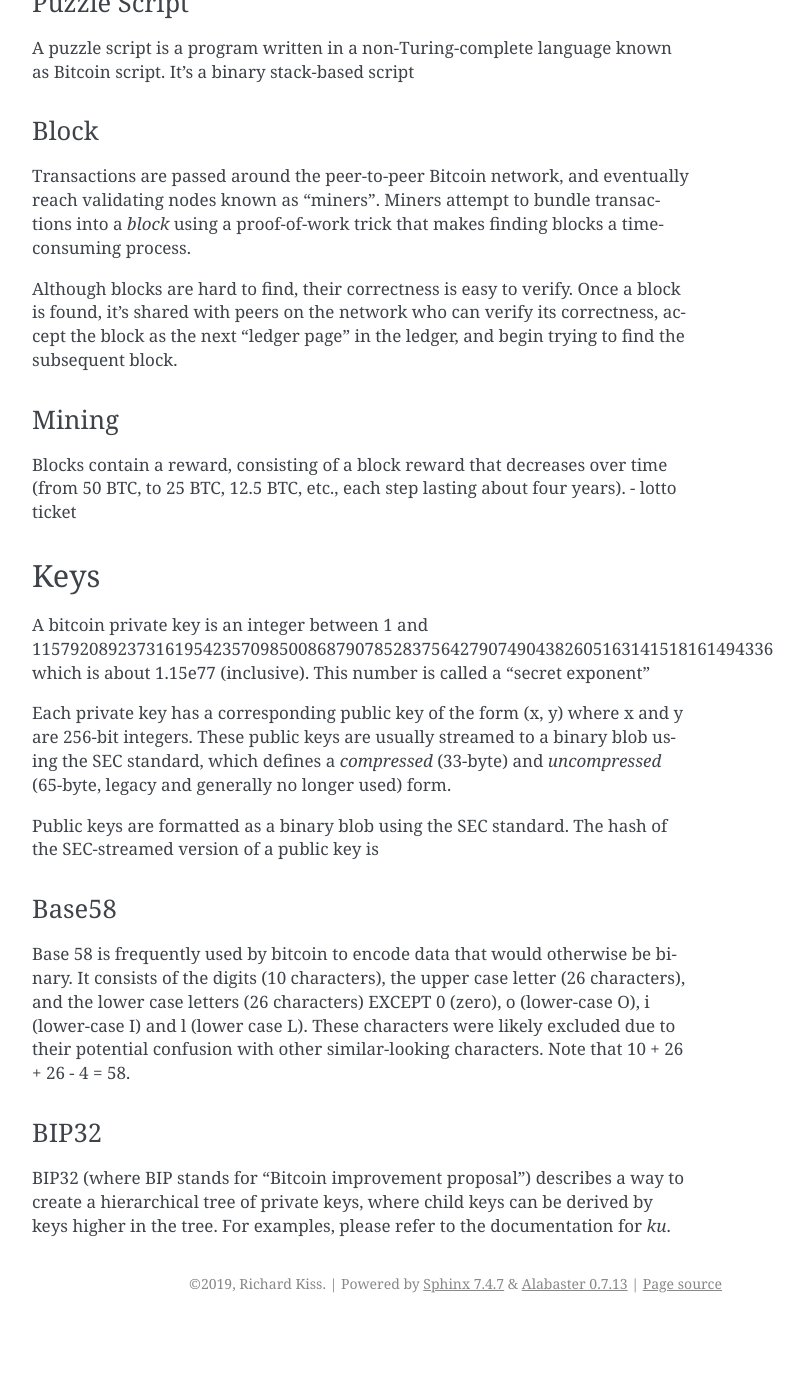
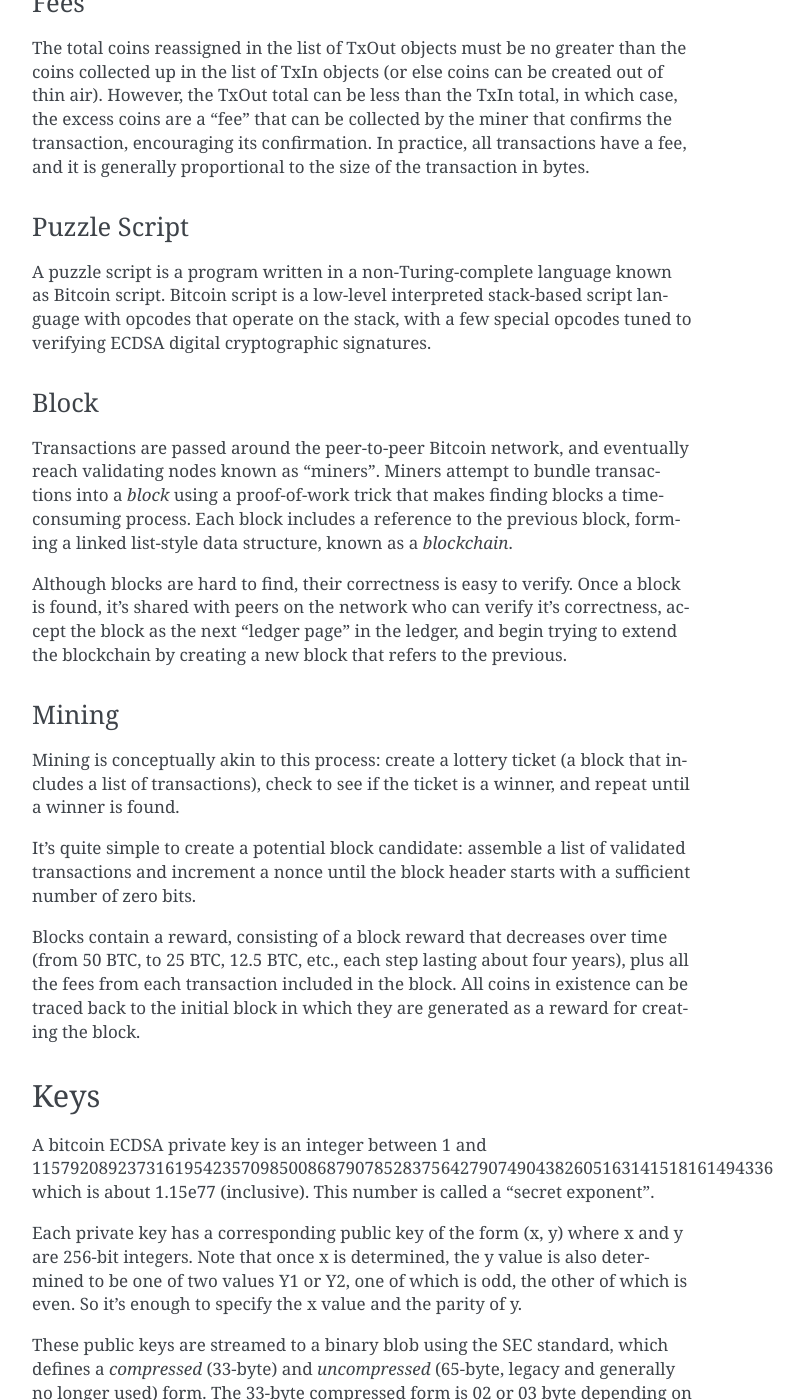
Before and after one commit to richardkiss/pycoin, a Sphinx documentation site: the page built from docs/bitcoin.rst, in a window 1280 px wide and 1400 px high, scrolled down 2219 px. Shown: the whole window, without its empty margins (388-1192 px from the left). Built offline with Sphinx 7.4.7, drawn with Linux system fonts in a browser that asks for light colours; formulas are drawn with MathJax 3; pages that are not in the unit, such as notebooks, are missing from menus; before the commit the page ends 3542 px from its top, so only the background shows below that; some of the changed text lies outside the part shown.

Commit message:
Some doc improvements.

```diff
--- a/docs/bitcoin.rst
+++ b/docs/bitcoin.rst
@@ -41,7 +41,6 @@
 confers is the ability to reassign ownership. This may seem odd at first,
 but it's the essence of how all money works.
 
-
 Transactions
 ^^^^^^^^^^^^
 
@@ -50,62 +49,80 @@
 puts them in a big pile, then rerolls them and locks them in new unspents.
 The old unspents are now spent (and so no longer considered "unspents").
 
-A transaction consists of a little metadata, one or more inputs, each of which is
-known as a *TxIn* (commonly known as a vin), and one or more outputs,
-each of which is known as a *TxOut* (or vout).
+A transaction consists of a little metadata, one or more inputs, each of
+which is known as a *TxIn* (commonly known as a vin), and one or more
+outputs, each of which is known as a *TxOut* (or vout).
 
-Transactions are named by their transaction ID, which is a 256-bit
-binary string, generally expressed as a 64-character hex id. Example::
+Transactions are named by their transaction ID, which is a 256-bit binary
+string, generally expressed as a 64-character hex id. Example::
 
-    0e3e2357e806b6cdb1f70b54c3a3a17b6714ee1f0e68bebb44a74b1efd512098
+ 0e3e2357e806b6cdb1f70b54c3a3a17b6714ee1f0e68bebb44a74b1efd512098
 
-This binary string is generated by streaming the transaction to a binary blob in
-a canonical way, then taking the sha256 hash of the blob **twice**. Note that by
-convention, the hex id is written in reverse, little-endian order.
+This binary string is generated by streaming the transaction to a binary
+blob in a canonical way, then taking the sha256 hash of the blob **twice**.
+Note that by convention, the hex id is written in reverse, little-endian
+order.
 
 
 TxIn
 ^^^^
 
 Each TxIn refers to exactly one unspent, and includes a *solution script*
-that corresponds to the unspent's puzzle script, and "unlocks" it.
-If the unspent's puzzle script is a lock, the solution script is a key
--- but a key that (usually) unlocks the coins *only* for the transaction
-the TxIn is embedded in.
+that corresponds to the unspent's puzzle script, and "unlocks" it. If the
+unspent's puzzle script is a lock, the solution script is a key -- but a key
+that (usually) unlocks the coins *only* for the transaction the TxIn is
+embedded in.
 
 To "unlock" the coins, the puzzle script must be solved. This generally
-requires knowing the private key corresponding to the public key,
-and creating a signature proving that the private key is known and
-approves the resultant transfer of coins expressed by the transaction.
-This is done by hashing parts of the transaction, including the TxOut
-list, and having the solution include a digital signature on that hash.
+requires knowing the private key corresponding to the public key, and
+creating a signature proving that the private key is known and approves the
+resultant transfer of coins expressed by the transaction. This is done by
+hashing parts of the transaction, including the TxOut list, and having the
+solution include a digital signature on that hash.
 
 
 TxIn
 ^^^^
 
-A TxIn defines the input coins for a transaction. It points to unspent coins via
-transaction ID and the index of the TxOut. This TxOut must not be spent by any
-other confirmed transaction (this is called a "double-spend", and is akin to
-offering the same ten dollar bill to two different people).
+A TxIn defines the input coins for a transaction. It points to unspent coins
+via transaction ID and the index of the TxOut. This TxOut must not be spent
+by any other confirmed transaction (this is called a "double-spend", and is
+akin to offering the same ten dollar bill to two different people).
 
-A TxIn also contains a solution script, that solves the puzzle script protecting
-the coins in the TxOut.
+A TxIn also contains a solution script, that solves the puzzle script
+protecting the coins in the TxOut.
 
 
 TxOut
 ^^^^^
 
-A TxOut defines the output coins of a transaction. It's a structure that includes an integer representing the number of satoshis dedicated to this output and the puzzle script that protects these coins.
+A TxOut defines the output coins of a transaction. It's a structure that
+includes an integer representing the number of satoshis dedicated to this
+output and the puzzle script that protects these coins.
 
-Each TxOut of a confirmed transaction corresponds to an unspent, that can be referred to by a TxIn in a future transaction (but only one!).
+Each TxOut of a confirmed transaction corresponds to an unspent, that can be
+referred to by a TxIn in a future transaction (but only one!).
+
+
+Fees
+^^^^
+
+The total coins reassigned in the list of TxOut objects must be no greater
+than the coins collected up in the list of TxIn objects (or else coins can
+be created out of thin air). However, the TxOut total can be less than the
+TxIn total, in which case, the excess coins are a "fee" that can be
+collected by the miner that confirms the transaction, encouraging its
+confirmation. In practice, all transactions have a fee, and it is generally
+proportional to the size of the transaction in bytes.
 
 
 Puzzle Script
 ^^^^^^^^^^^^^
 
-A puzzle script is a program written in a non-Turing-complete language known as Bitcoin script. It's a binary stack-based script
-
+A puzzle script is a program written in a non-Turing-complete language known
+as Bitcoin script. Bitcoin script is a low-level interpreted stack-based
+script language with opcodes that operate on the stack, with a few special
+opcodes tuned to verifying ECDSA digital cryptographic signatures.
 
 
 Block
@@ -113,40 +130,82 @@
 
 Transactions are passed around the peer-to-peer Bitcoin network, and
 eventually reach validating nodes known as "miners". Miners attempt to
-bundle transactions into a *block* using a proof-of-work trick that
-makes finding blocks a time-consuming process.
+bundle transactions into a *block* using a proof-of-work trick that makes
+finding blocks a time-consuming process. Each block includes a reference to
+the previous block, forming a linked list-style data structure, known as a
+*blockchain*.
 
-Although blocks are hard to find, their correctness is easy to verify. Once a block is found, it's shared with peers on the network who can verify its correctness, accept the block as the next "ledger page" in the ledger, and begin trying to find the subsequent block.
+Although blocks are hard to find, their correctness is easy to verify. Once
+a block is found, it's shared with peers on the network who can verify it's
+correctness, accept the block as the next "ledger page" in the ledger, and
+begin trying to extend the blockchain by creating a new block that refers to
+the previous.
+
 
 Mining
 ^^^^^^
 
-Blocks contain a reward, consisting of a block reward that decreases over time (from 50 BTC, to 25 BTC, 12.5 BTC, etc., each step lasting about four years).
-- lotto ticket
+Mining is conceptually akin to this process: create a lottery ticket (a
+block that includes a list of transactions), check to see if the ticket is a
+winner, and repeat until a winner is found.
+
+It's quite simple to create a potential block candidate: assemble a list of
+validated transactions and increment a nonce until the block header starts
+with a sufficient number of zero bits.
+
+Blocks contain a reward, consisting of a block reward that decreases over
+time (from 50 BTC, to 25 BTC, 12.5 BTC, etc., each step lasting about four
+years), plus all the fees from each transaction included in the block. All
+coins in existence can be traced back to the initial block in which they are
+generated as a reward for creating the block.
 
 
 Keys
 ----
 
-A bitcoin private key is an integer between 1 and
+A bitcoin ECDSA private key is an integer between 1 and
 115792089237316195423570985008687907852837564279074904382605163141518161494336
 which is about 1.15e77 (inclusive). This number is called a "secret
-exponent"
+exponent".
+
+Each private key has a corresponding public key of the form (x, y) where x
+and y are 256-bit integers. Note that once x is determined, the y value is
+also determined to be one of two values Y1 or Y2, one of which is odd, the
+other of which is even. So it's enough to specify the x value and the parity
+of y.
+
+These public keys are streamed to a binary blob using the SEC standard, which
+defines a *compressed* (33-byte) and *uncompressed* (65-byte, legacy and
+generally no longer used) form. The 33-byte compressed form is 02 or 03 byte
+depending on y being even or odd, then the 32 bytes of x value. The 65-byte
+uncompressed form is a 04 byte, followed by the 32 bytes of x value, then the
+32 bytes of y value.
 
 
-Each private key has a corresponding public key of the form (x, y) where x and y are 256-bit integers. These public keys are usually streamed to a binary blob using the SEC standard, which defines a *compressed* (33-byte) and *uncompressed* (65-byte, legacy and generally no longer used) form.
+Public Key Hash (PKH)
+^^^^^^^^^^^^^^^^^^^^^
 
-
-Public keys are formatted as a binary blob using the SEC standard. The hash of the SEC-streamed version of a public key is
+After public keys is formatted as a binary blob using the SEC standard, it
+is hashed twice: first to a 256 bit value using sha256, then that result is
+hashed to a 160 bit value using ripmd160. This value is called a hash160, or
+a public key hash (pkh).
 
 
 Base58
 ^^^^^^
 
-Base 58 is frequently used by bitcoin to encode data that would otherwise be binary. It consists of the digits (10 characters), the upper case letter (26 characters), and the lower case letters (26 characters) EXCEPT 0 (zero), o (lower-case O), i (lower-case I) and l (lower case L). These characters were likely excluded due to their potential confusion with other similar-looking characters. Note that 10 + 26 + 26 - 4 = 58.
+Base 58 is frequently used by bitcoin to encode data that would otherwise be
+binary. It consists of the digits (10 characters), the upper case letter (26
+characters), and the lower case letters (26 characters) EXCEPT 0 (zero), o
+(lower-case O), i (lower-case I) and l (lower case L). These characters were
+likely excluded due to their potential confusion with other similar-looking
+characters. Note that 10 + 26 + 26 - 4 = 58.
 
 
 BIP32
 ^^^^^
 
-BIP32 (where BIP stands for "Bitcoin improvement proposal") describes a way to create a hierarchical tree of private keys, where child keys can be derived by keys higher in the tree. For examples, please refer to the documentation for `ku`.
+BIP32 (where BIP stands for "Bitcoin improvement proposal") describes a way to
+create a hierarchical tree of private or public keys, where child keys can be
+derived by keys higher in the tree. For examples, please refer to the
+documentation for `ku`.
```
Also changed, not shown: other parts of docs/bitcoin.rst (+1 -1 lines).
